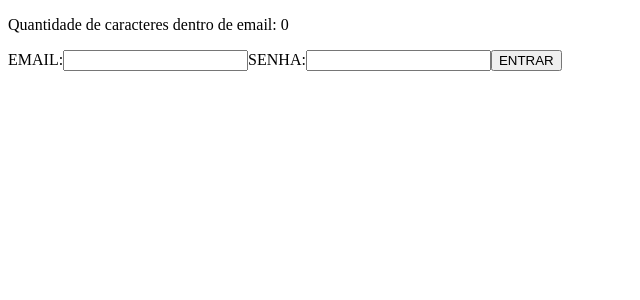
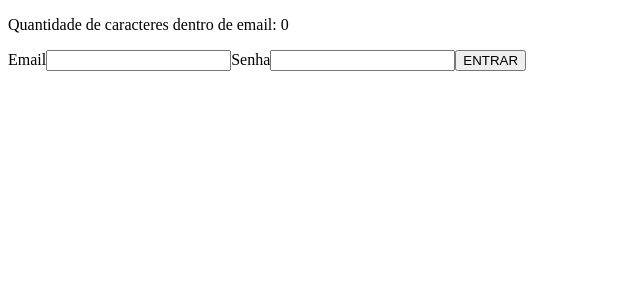
Before and after one commit to Evely-27/Conceitos-ReactJS, a React (Create React App) app: page /entrar in a window 1280 px wide. Shown: the top 300 px of the page, without its empty margins (0-640 px from the left). Built offline with nearby package versions, Linux system fonts and the light colour scheme.

Commit message:
feat: practice with components

```diff
--- a/src/App/pages/login/Login.tsx
+++ b/src/App/pages/login/Login.tsx
@@ -1,10 +1,14 @@
-import { useCallback, useMemo, useRef, useState } from "react"
+import { useCallback, useMemo, useRef, useState } from "react";
+
+
+import { InputLogin } from "./components/inputLoging";
 
 export const Login = () => {
 // useRef  = guarda algum valor que pode ser alterado sem precisar cirar um novo render, até que  mudemos ele.
 // pega a referencia de um elemento html
 // devemos passar a variavel para o elemento que queremos resgatar de referencia
-const inputPasswordRef = useRef<HTMLInputElement>(null);
+
+// const inputPasswordRef = useRef<HTMLInputElement>(null);
 
 
     const [email,setEmail] = useState('');
@@ -23,23 +27,20 @@ const inputPasswordRef = useRef<HTMLInputElement>(null);
         <div>
             <p>Quantidade de caracteres dentro de email: {emailLength}</p>
             <form>
-                <label>
-                    <span>EMAIL:</span>
+                <InputLogin
+                label="Email"
+                value={email}
+                onChange={newValue => setEmail(newValue)}
+                // onPressEnter= {() => inputPasswordRef.current?.focus()}
+                />
 
-                    <input type="text"
-                    value={email}
-                    onChange={e => setEmail(e.target.value)}
-                    onKeyDown={e => e.key === 'Enter' ? inputPasswordRef.current?.focus() : undefined}
-                    />
-                </label>
+                <InputLogin
+                label="Senha"
+                type="password"
+                value={senha}
+                onChange={newValue => setSenha(newValue)}
+                />
 
-                <label>
-                    <span>SENHA:</span>
-                    <input type="password"
-                    value={senha }
-                    ref= {inputPasswordRef}
-                    onChange={e => setSenha(e.target.value)} />
-                </label>
 
                 <button type="button" onClick={handleEntrar}>
                     ENTRAR
--- /dev/null
+++ b/src/App/pages/login/components/inputLoging.tsx
@@ -0,0 +1,29 @@
+
+// para tizer que é uma variavel opcional, por um ? no fim do nome.
+// podemos passar funções para o component tb
+
+// interface de tipagem de um componente
+interface IInputLogingProps {
+    label: string;
+    value: string;
+    type?: string
+
+    onChange: (newValue:string) => void;
+    onPressEnter?: () => void;
+}
+
+export const InputLogin:React.FC<IInputLogingProps> = (props) => {
+    return (
+        <label>
+        <span>{props.label}</span>
+
+        <input type={props.type}
+        value={props.value}
+        onChange={e => props.onChange(e.target.value)}
+        onKeyDown={e => e.key === 'Enter'
+        ? props.onPressEnter && props.onPressEnter()
+        : undefined}
+        />
+    </label>
+    );
+}
```
